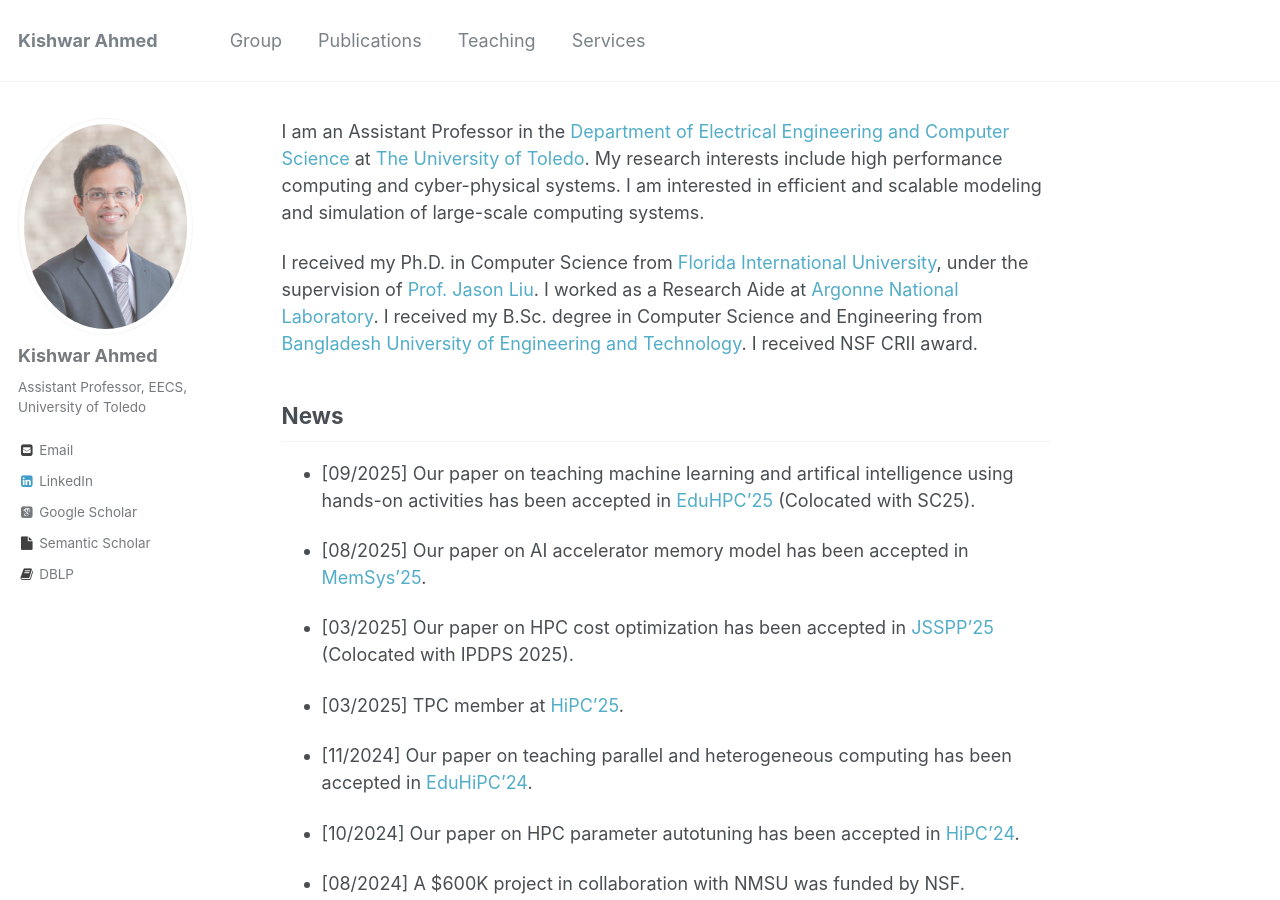
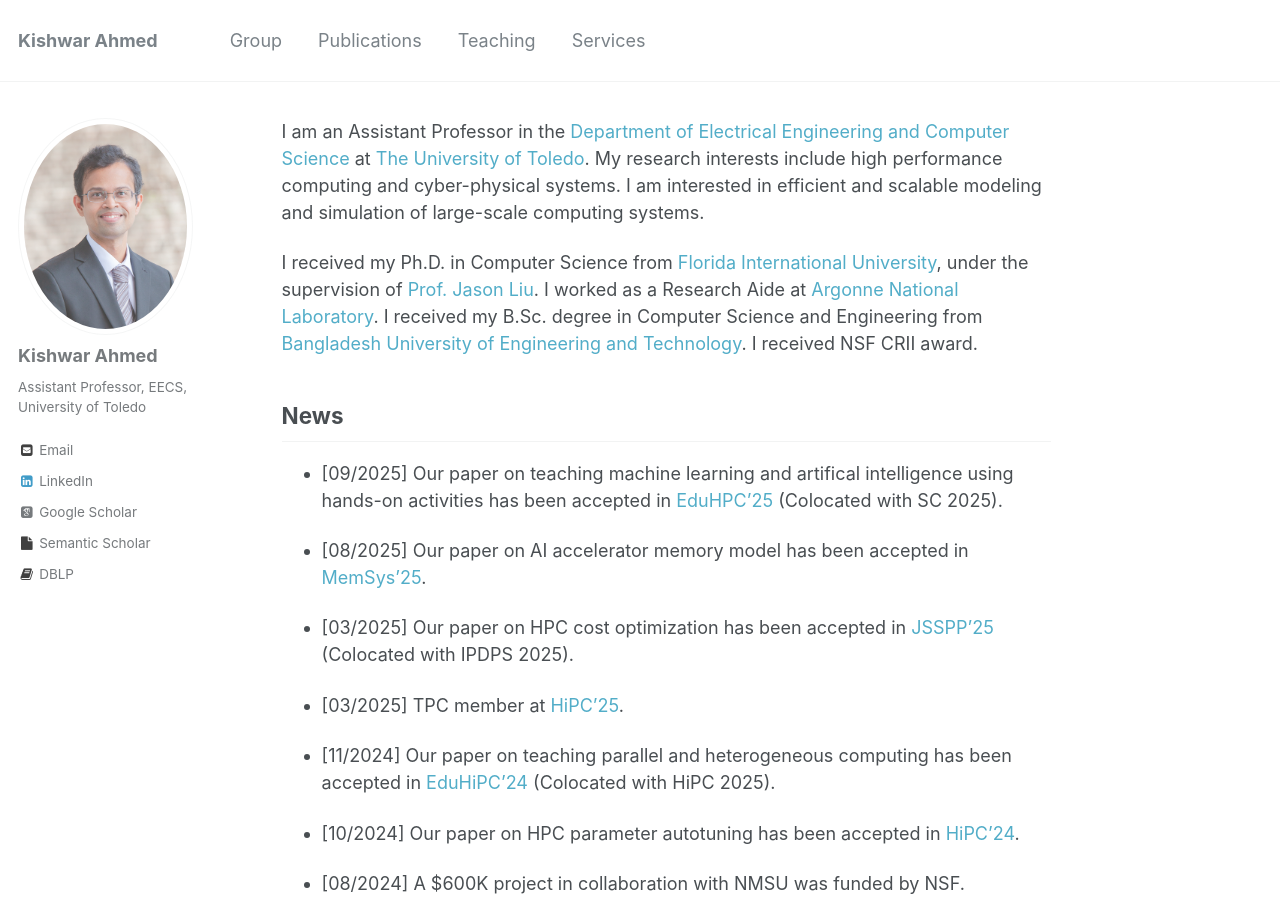
Before and after one commit to kishwarbd/kishwarbd.github.io, a Jekyll site: the page built from _pages/about.md, in a window 1280 px wide and 900 px high. Built offline with Jekyll 4.4.1, drawn with Linux system fonts in a browser that asks for light colours; some web fonts are replaced.

Commit message:
Update about.md

```diff
--- a/_pages/about.md
+++ b/_pages/about.md
@@ -14,7 +14,7 @@ Jason Liu](https://people.cis.fiu.edu/liux/). I worked as a Research Aide at [Ar
 
 
 ## News
-* [09/2025] Our paper on teaching machine learning and artifical intelligence using hands-on activities has been accepted in [EduHPC'25](https://tcpp.cs.gsu.edu/curriculum/?q=eduHPC25) (Colocated with SC25).
+* [09/2025] Our paper on teaching machine learning and artifical intelligence using hands-on activities has been accepted in [EduHPC'25](https://tcpp.cs.gsu.edu/curriculum/?q=eduHPC25) (Colocated with SC 2025).
 
 * [08/2025] Our paper on AI accelerator memory model has been accepted in [MemSys'25](https://www.memsys.io/).
 
@@ -22,7 +22,7 @@ Jason Liu](https://people.cis.fiu.edu/liux/). I worked as a Research Aide at [Ar
 
 * [03/2025] TPC member at [HiPC'25](https://www.hipc.org/).
 
-* [11/2024] Our paper on teaching parallel and heterogeneous computing has been accepted in [EduHiPC'24](https://tcpp.cs.gsu.edu/curriculum/?q=eduHiPC24).
+* [11/2024] Our paper on teaching parallel and heterogeneous computing has been accepted in [EduHiPC'24](https://tcpp.cs.gsu.edu/curriculum/?q=eduHiPC24) (Colocated with HiPC 2025).
 
 * [10/2024] Our paper on HPC parameter autotuning has been accepted in [HiPC'24](https://www.hipc.org/).
 
```
